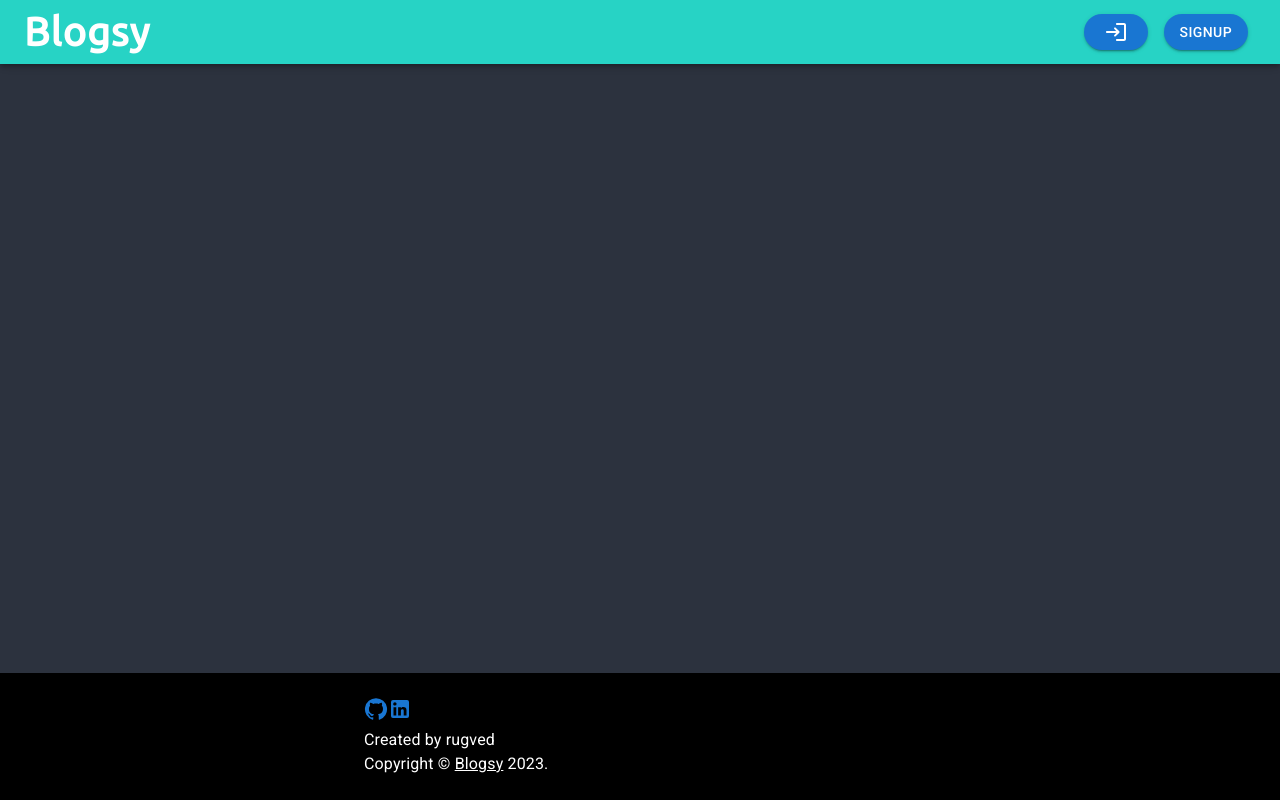
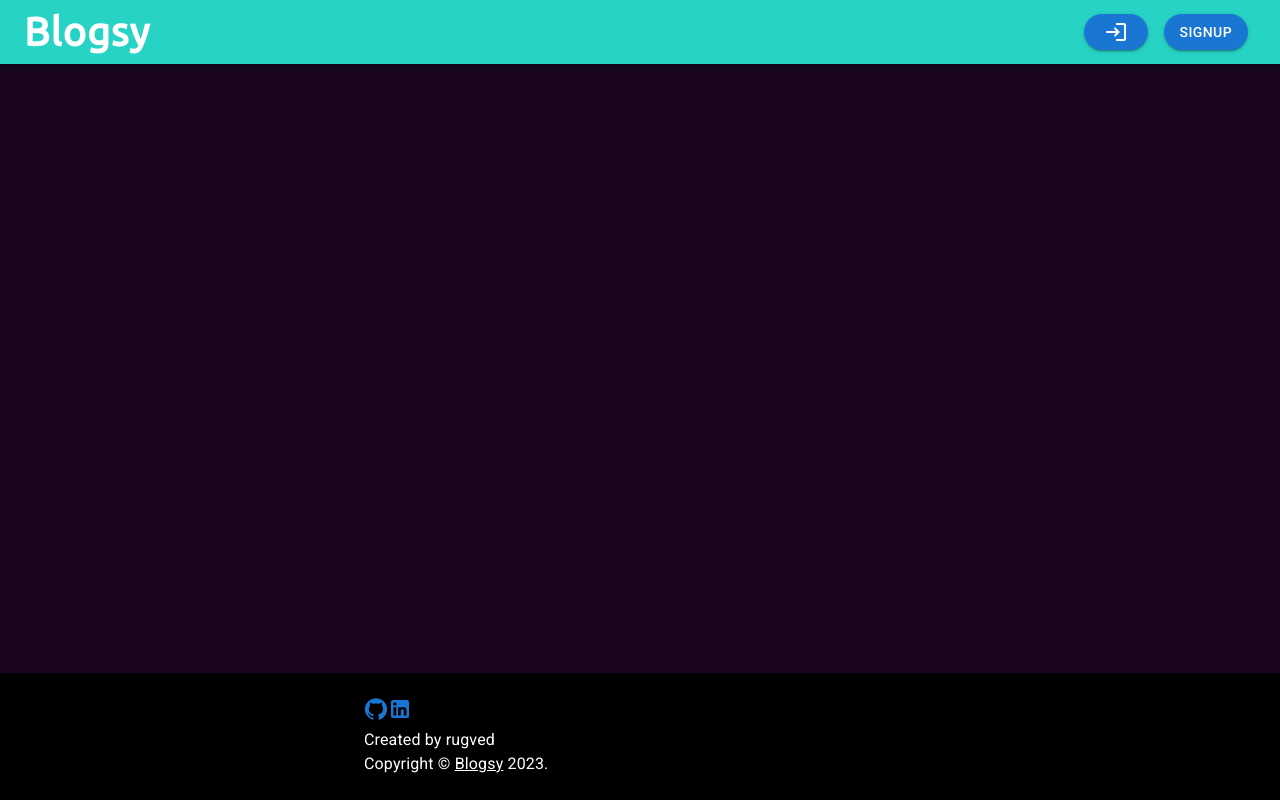
Before and after one commit to Rugved76/mern_blog, a React (Create React App) app in the folder client/: page / in a window 1280 px wide. Built offline with nearby package versions, Linux system fonts and the light colour scheme.

Commit message:
Update index.css

```diff
--- a/client/src/index.css
+++ b/client/src/index.css
@@ -7,7 +7,7 @@
 }
 
 body {
-    background-color: #2c323e;
+    background-color: #1A051F;
 }
 
 .loading {
```
